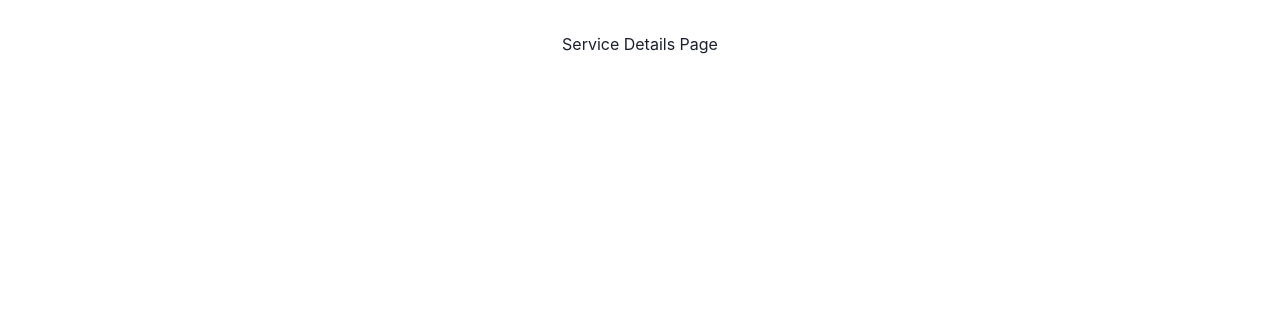
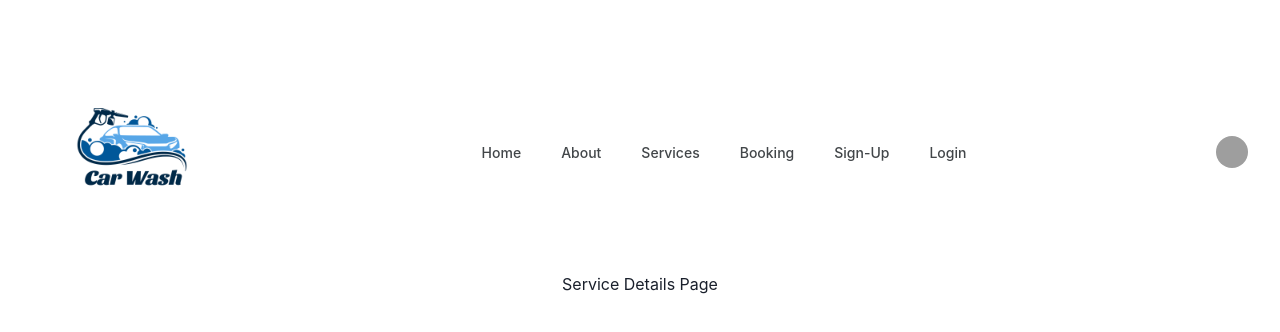
Before and after one commit to mdferdousalam/car-servicing-frontend, a React (Vite) app: page /services/details in a window 1280 px wide. Shown: the top 332 px of the page. Built offline with nearby package versions, Linux system fonts and the light colour scheme; grey boxes are pictures that could not be loaded.

Commit message:
nav bar added

```diff
--- a/src/components/layouts/MainLayout.tsx
+++ b/src/components/layouts/MainLayout.tsx
@@ -1,9 +1,13 @@
 import { Outlet } from "react-router-dom";
+import Navbar from "../ui/navbar/Navbar";
 
 const MainLayout = () => {
   return (
     <div>
-      <Outlet />
+      <Navbar></Navbar>
+      <main>
+        <Outlet />
+      </main>
     </div>
   );
 };
--- /dev/null
+++ b/src/components/ui/navbar/NavMenuItems.tsx
@@ -0,0 +1,43 @@
+type LinkItem = {
+  label: string;
+  path: string;
+};
+
+type DropdownColumn = {
+  links: LinkItem[];
+};
+
+type MenuItem = {
+  label: string;
+  path?: string;
+  dropdown?: boolean;
+  id?: string;
+  columns?: DropdownColumn[];
+};
+
+export const menuItems: MenuItem[] = [
+  {
+    label: "Home",
+    path: "/",
+  },
+  {
+    label: "About",
+    path: "/about",
+  },
+  {
+    label: "Services",
+    path: "/services",
+  },
+  {
+    label: "Booking",
+    path: "/booking",
+  },
+  {
+    label: "Sign-Up",
+    path: "/signup",
+  },
+  {
+    label: "Login",
+    path: "/login",
+  },
+];
--- /dev/null
+++ b/src/components/ui/navbar/Navbar.tsx
@@ -0,0 +1,161 @@
+import {
+  Avatar,
+  Box,
+  Button,
+  Flex,
+  HStack,
+  Image,
+  Menu,
+  MenuButton,
+  MenuGroup,
+  MenuItem,
+  MenuList,
+  useDisclosure,
+} from "@chakra-ui/react";
+import React, { useState } from "react";
+import { Link as RouterLink, useNavigate } from "react-router-dom";
+import logo from "../../../assets/car-washing-brand-logo.png";
+import { useAppDispatch, useAppSelector } from "../../../hooks/hook";
+import {
+  logout,
+  useCurrentToken,
+} from "../../../redux/features/auth/authSlice";
+import { verifyToken } from "../../../utils/VerifyToken";
+import { menuItems } from "./NavMenuItems";
+
+// Define the User type
+interface User {
+  _id: string;
+  name: string;
+  email: string;
+  role: "admin" | "user";
+}
+
+const Navbar: React.FC = () => {
+  const token = useAppSelector(useCurrentToken);
+  const dispatch = useAppDispatch();
+  let user: User | undefined;
+
+  if (token) {
+    user = verifyToken(token) as User;
+  }
+
+  const [activeDropdown, setActiveDropdown] = useState<string | null>(null);
+  const { onOpen } = useDisclosure();
+
+  const toggleDropdown = (id: string | null) => {
+    setActiveDropdown((prevId) => (prevId === id ? null : id));
+  };
+
+  const navigate = useNavigate();
+  const handleLogout = () => {
+    dispatch(logout());
+    navigate("/");
+  };
+
+  return (
+    <Box >
+       {/* Bottom Section: Navbar Links */}
+      <Flex align="center" justify="space-between" py={5} maxW="7xl" mx="auto">
+        {/* Left: Logo */}
+        <Box>
+          <RouterLink to="/">
+            <HStack>
+              <Image src={logo} alt="Logo" height={200} width={200} />
+            </HStack>
+          </RouterLink>
+        </Box>
+
+        {/* Center: Navigation Links */}
+        <HStack
+          spacing={6}
+          color="#424649"
+          display={{ base: "none", lg: "flex" }}
+        >
+          {menuItems.map((item) => (
+            <Box key={item.label} position="relative">
+              {item.dropdown ? (
+                <Menu isOpen={activeDropdown === item.id}>
+                  <MenuButton
+                    onClick={() => toggleDropdown(item.id ?? null)}
+                    aria-expanded={activeDropdown === item.id}
+                    as={Button}
+                    variant="ghost"
+                    fontWeight="medium"
+                    _hover={{ color: "#0068d8" }}
+                    _active={{ color: "#0068d8" }}
+                  >
+                    {item.label}
+                  </MenuButton>
+                  <MenuList zIndex={50}>
+                    {item.columns?.[0]?.links.map((link) => (
+                      <MenuItem
+                        as={RouterLink}
+                        to={link.path}
+                        key={link.path}
+                        _hover={{ bg: "gray.100", color: "blue.800" }}
+                        _active={{ color: "#0068d8" }}
+                      >
+                        {link.label}
+                      </MenuItem>
+                    ))}
+                  </MenuList>
+                </Menu>
+              ) : (
+                <RouterLink
+                  to={item.path || "/"}
+                  className="px-2 py-1 text-sm font-medium hover:text-[#0068d8] active:text-[#0068d8]"
+                >
+                  {item.label}
+                </RouterLink>
+              )}
+            </Box>
+          ))}
+        </HStack>
+
+        {/* Right: Search Icon and Profile Dropdown */}
+        <HStack spacing={4}>
+         {/* Profile Dropdown */}
+          <Menu>
+            <MenuButton
+              as={Button}
+              onClick={onOpen}
+              rounded="full"
+              variant="link"
+              cursor="pointer"
+              minW={0}
+            >
+              <Avatar size="sm" src="/path-to-avatar.jpg" />
+            </MenuButton>
+            <MenuList>
+              {user?.role === "admin" && (
+                <MenuGroup title="Admin">
+                  <MenuItem as={RouterLink} to="/dashboard/admin-dashboard">
+                    Admin Dashboard
+                  </MenuItem>
+                  <MenuItem as={RouterLink} to="/settings">
+                    Settings
+                  </MenuItem>
+                </MenuGroup>
+              )}
+
+              {user?.role === "user" && (
+                <MenuGroup title="User">
+                  <MenuItem as={RouterLink} to="/dashboard/user-dashboard">
+                    User Dashboard
+                  </MenuItem>
+                  <MenuItem as={RouterLink} to="/profile">
+                    Profile
+                  </MenuItem>
+                </MenuGroup>
+              )}
+              <MenuItem onClick={handleLogout}>Logout</MenuItem>
+            </MenuList>
+          </Menu>
+        </HStack>
+      </Flex>
+    </Box>
+  );
+};
+
+export default Navbar;
```
Also changed, not shown: src/assets/car-washing-brand-logo.png (added).
